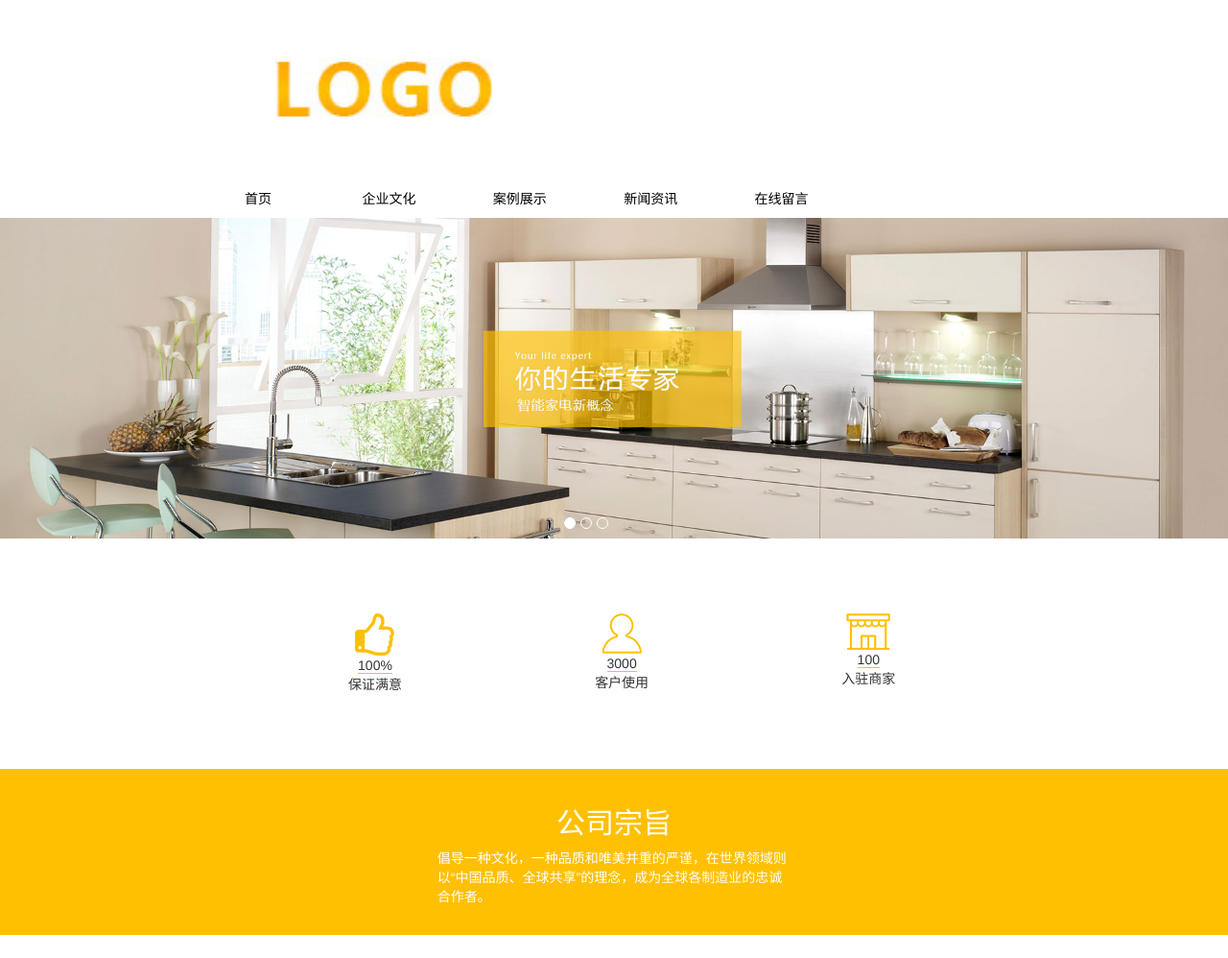
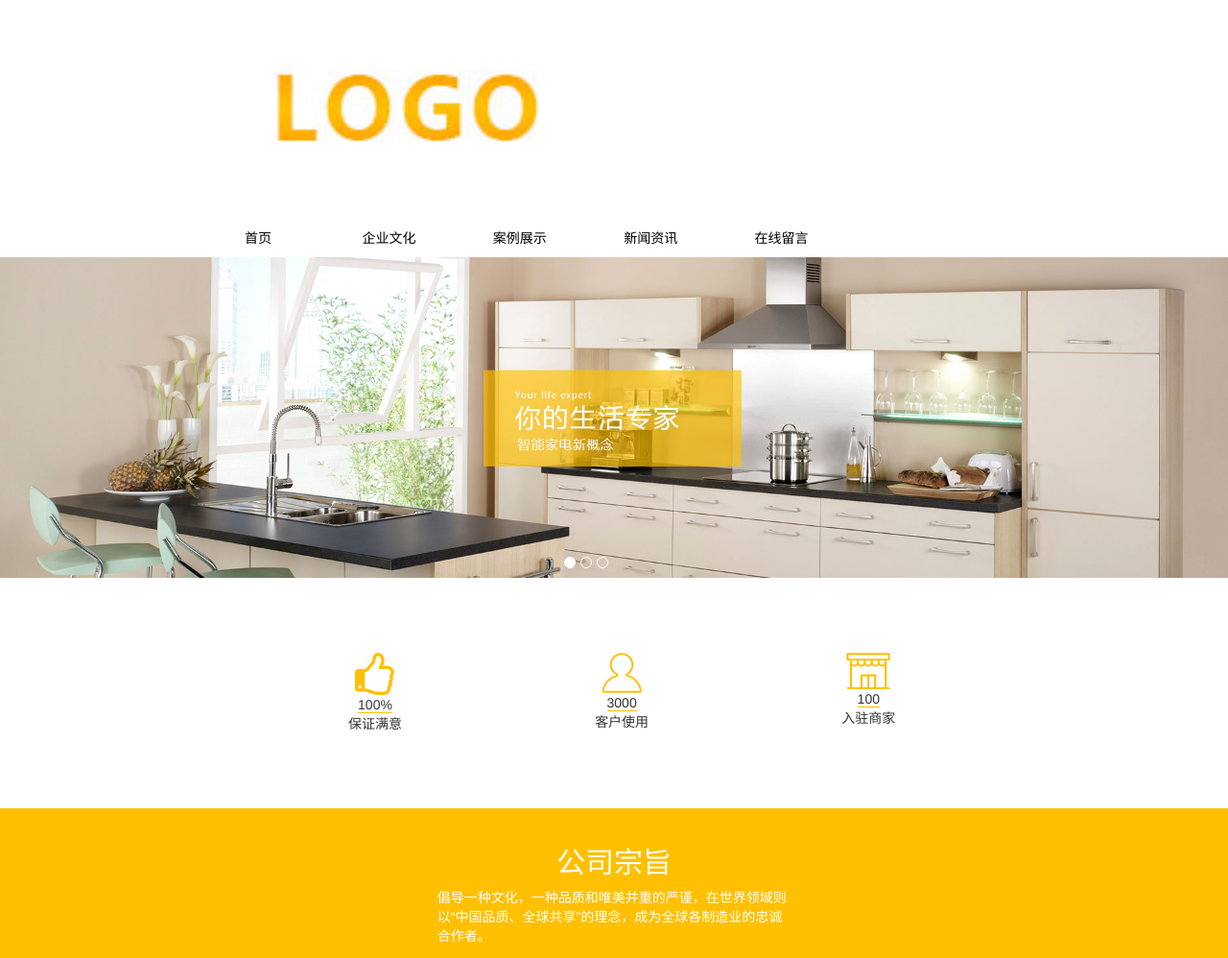
Before and after one commit to yhtx1997/jiadian, a plain HTML site: page index.html in a window 1280 px wide. Shown: the top 998 px of the page at 96% size. Drawn offline with nearby package versions, Linux system fonts and the light colour scheme.

Commit message:
Update index.html

```diff
--- a/index.html
+++ b/index.html
@@ -13,7 +13,7 @@
   <body>
 	  <div class="container-fluid row nav">
 	  	<div class="container-fluid  col-xs-12    col-sm-8 col-sm-offset-2 nav">
-	   		<img class="col-xs-10 col-xs-offset-1 colsm-12 "  src="images/logo.jpg"/>
+	   		<img class="col-xs-9 col-xs-offset-1 col-sm-12 "  src="images/logo.jpg"/>
 	   		<button class="nav_but visible-xs col-xs-1"></button>
 	   		<ul class="col-xs-12 row hidden-xs nav_ul ">
 	   			<li class="col-xs-12 text-center col-sm-2"><a href="#">首页</a></li>
```
